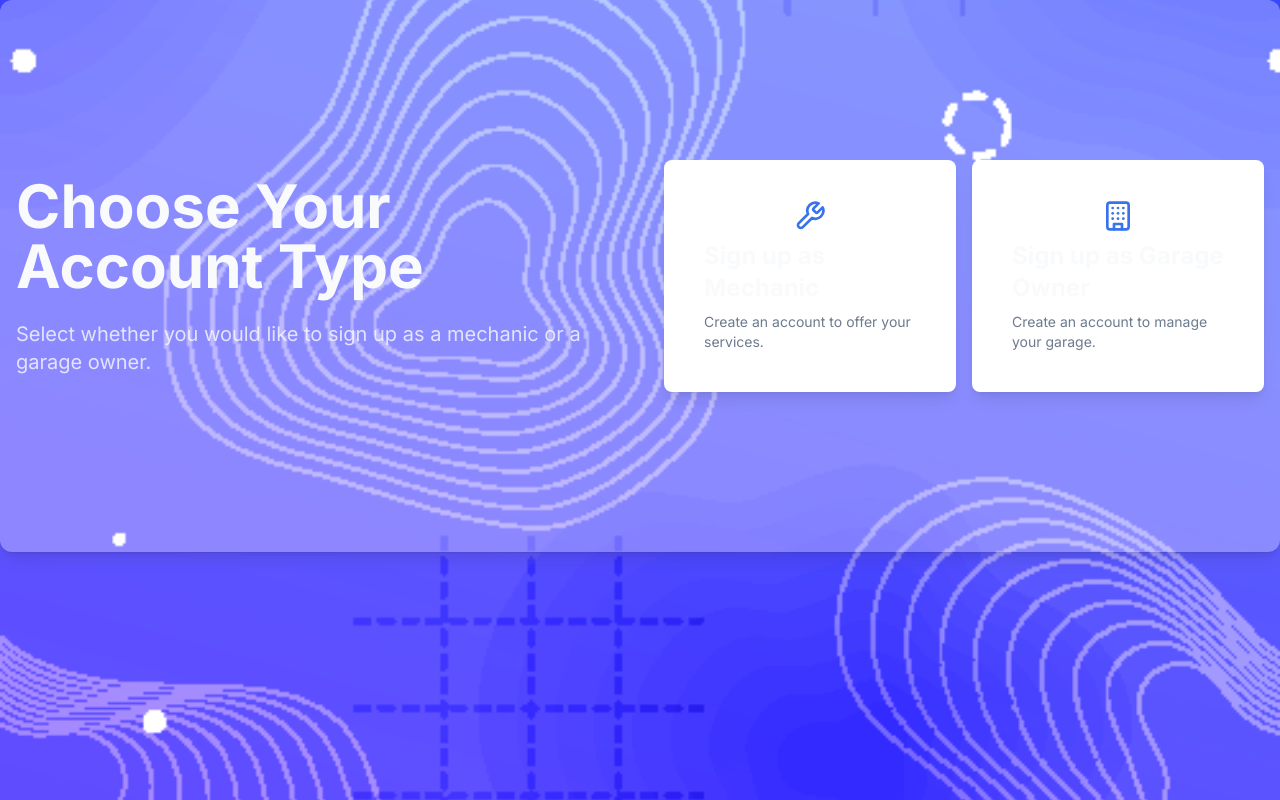
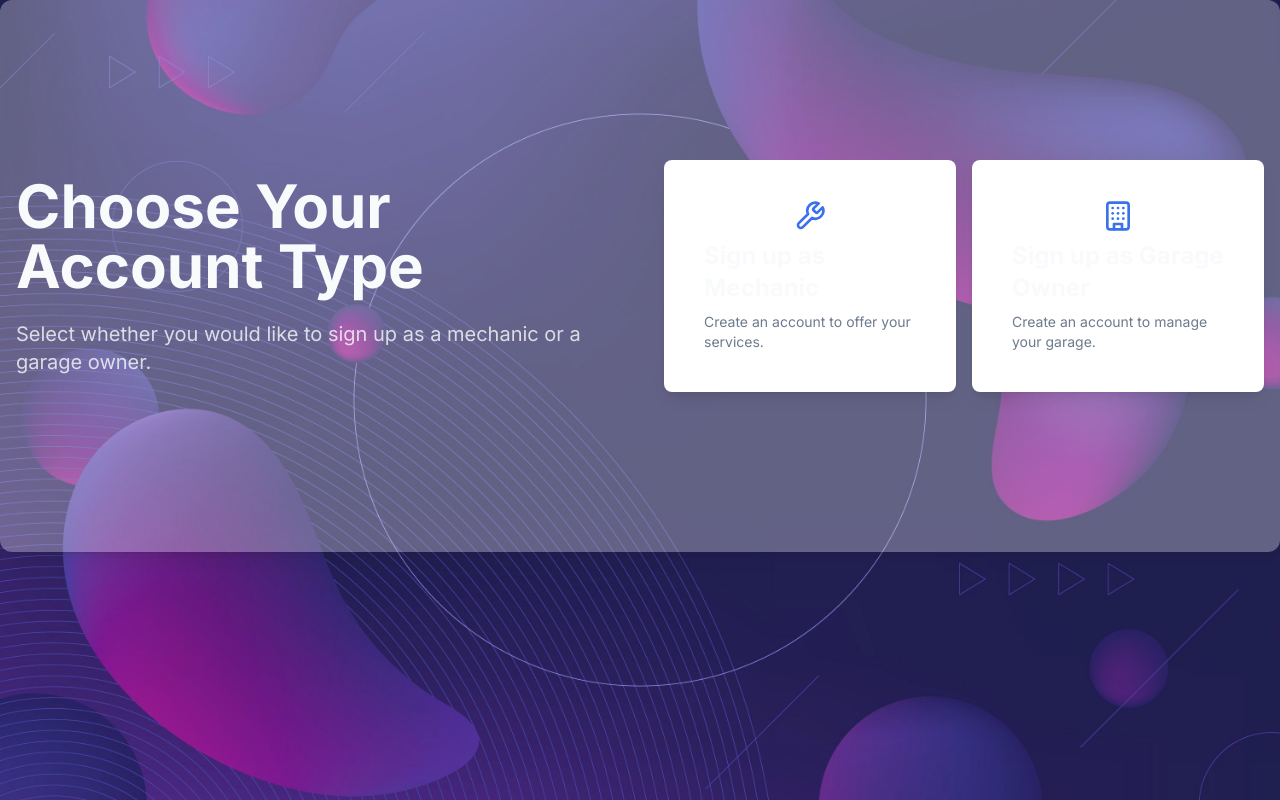
Before and after one commit to Mtokaahero-com/mtokaahero, a Next.js app: page /auth/service-accounts in a window 1280 px wide. Built offline with nearby package versions, Linux system fonts and the light colour scheme.

Commit message:
Sep 24, 2024, 1:53 AM

```diff
--- a/app/(pages)/auth/service-accounts/page.tsx
+++ b/app/(pages)/auth/service-accounts/page.tsx
@@ -5,7 +5,7 @@ export default function Component() {
     return (
         <div
             className="w-full min-h-screen bg-cover bg-center bg-no-repeat opacity-90"
-            style={{ backgroundImage: "url('/bg.png')" }}>
+            style={{ backgroundImage: "url('/bg.jpg')" }}>
             <div className="container  mx-auto px-4 py-12 md:py-24 lg:py-32 xl:py-40 isolate  rounded-xl bg-white/30 shadow-lg ring-1 ring-black/5">
                 <div className="grid grid-cols-1 md:grid-cols-2 gap-8 md:gap-12 items-center">
                     <div className="space-y-4 md:space-y-6">
```
